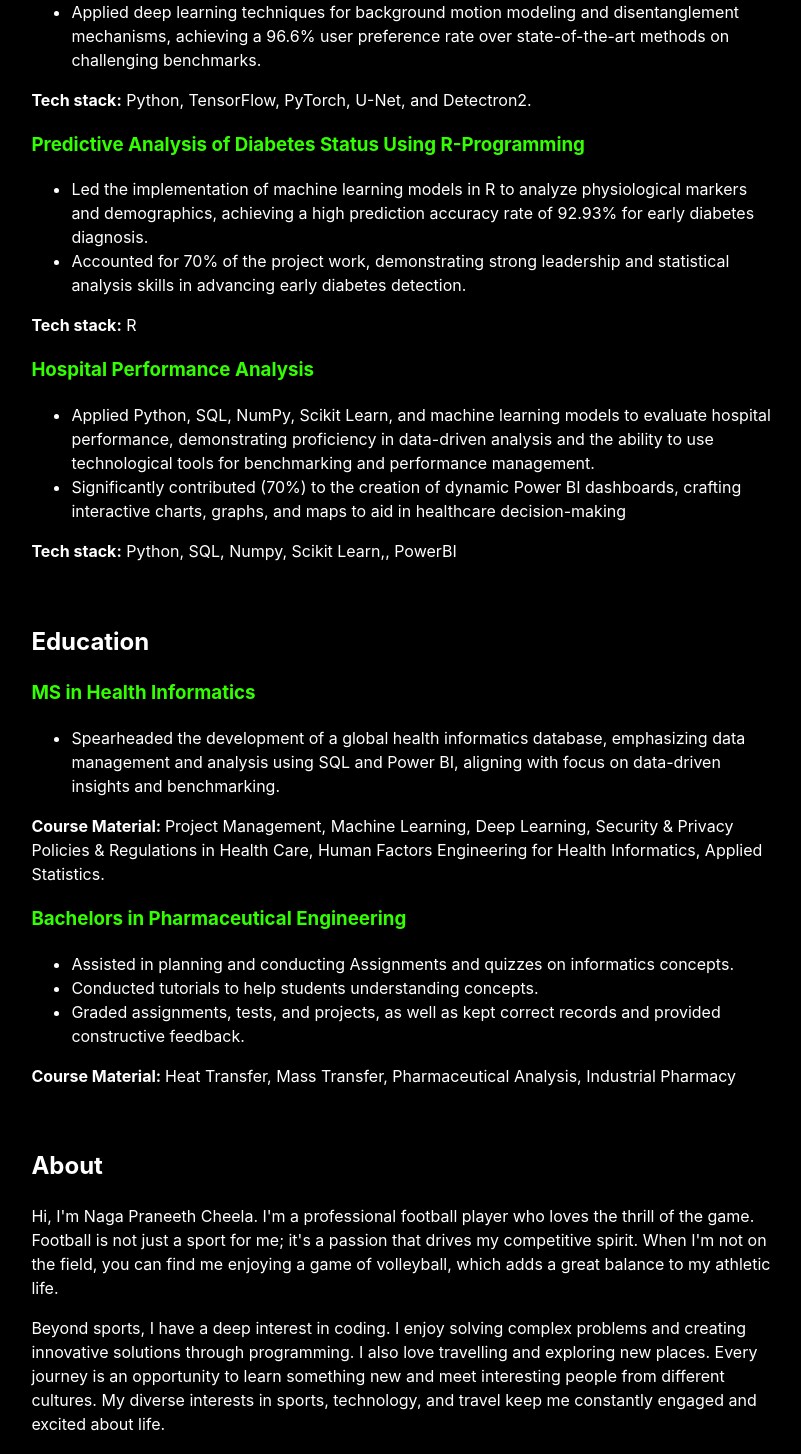
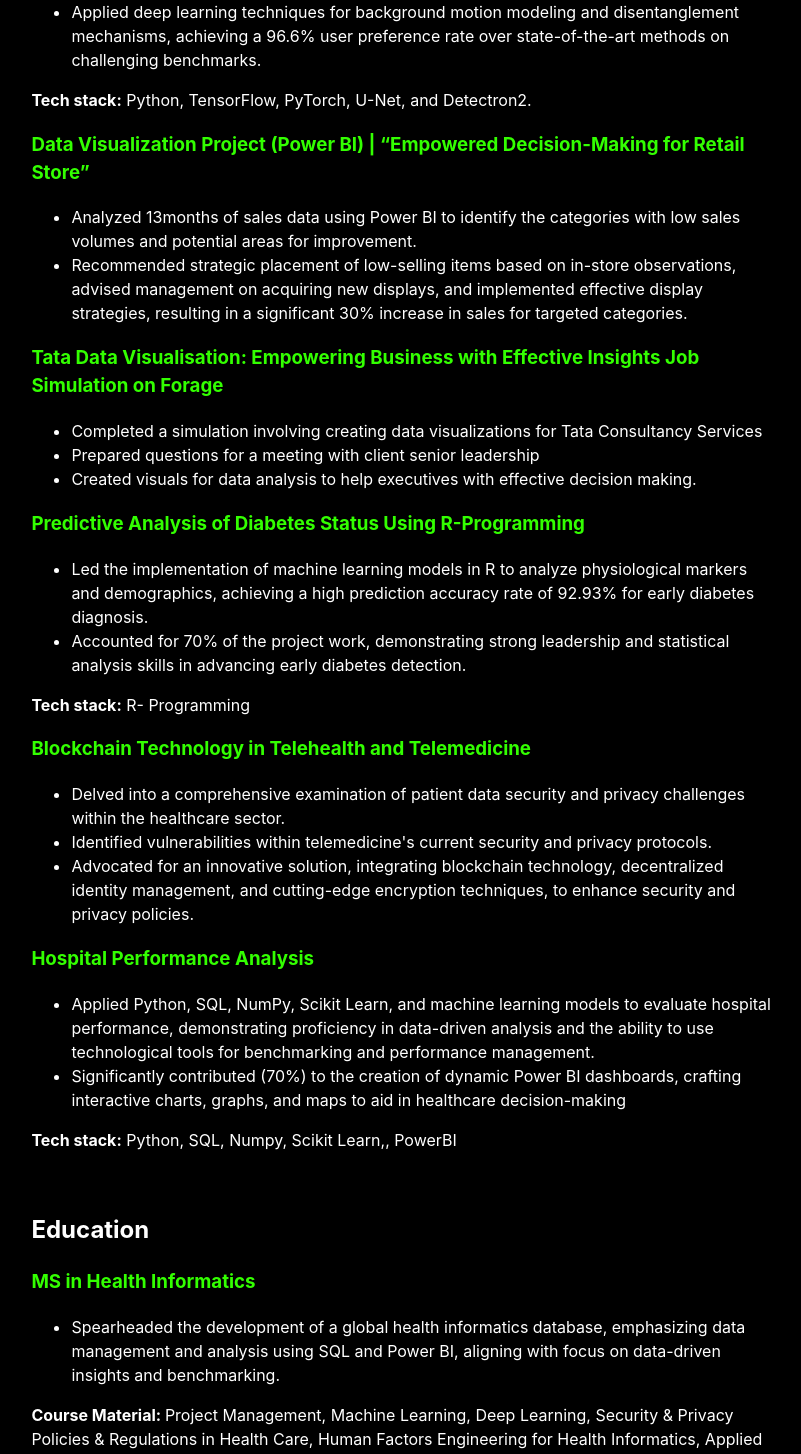
Before and after one commit to nagapraneeth02/portfolio, a React (Vite) app: page / in a window 1280 px wide. Shown: the part 1645-3099 px from the top of the page, without its empty margins (237-1038 px from the left). Built offline with nearby package versions, Linux system fonts and the light colour scheme.

Commit message:
Updated Projects

```diff
--- a/src/components/About.tsx
+++ b/src/components/About.tsx
@@ -7,15 +7,15 @@
 
       <div className="card">
         <p>
-          Hi, I'm Naga Praneeth Cheela. I'm a professional football player who
-          loves the thrill of the game. Football is not just a sport for me;
+          Hi, I'm Naga Praneeth Cheela. I'm a professional Field Hockey player who
+          loves the thrill of the game. Field Hockey is not just a sport for me;
           it's a passion that drives my competitive spirit. When I'm not on the
-          field, you can find me enjoying a game of volleyball, which adds a
+          field, you can find me enjoying a game of Badminton, which adds a
           great balance to my athletic life.{" "}
         </p>
 
         <p>
-          Beyond sports, I have a deep interest in coding. I enjoy solving
+          Beyond sports, I have a deep interest in Programming. I enjoy solving
           complex problems and creating innovative solutions through
           programming. I also love travelling and exploring new places. Every
           journey is an opportunity to learn something new and meet interesting
--- a/src/components/Projects.tsx
+++ b/src/components/Projects.tsx
@@ -30,6 +30,45 @@
 
       <div className="card">
         <h3 className="project-info">
+        Data Visualization Project (Power BI) | “Empowered Decision-Making for Retail Store”
+        </h3>
+        <ul>
+          <li>
+            Analyzed 13months of sales data using Power BI to identify the categories with low sales volumes and potential
+            areas for improvement.
+
+          </li>
+          <li>
+          Recommended strategic placement of low-selling items based on in-store observations,
+          advised management on acquiring new displays, and implemented effective display strategies,
+          resulting in a significant 30% increase in sales for targeted categories.
+
+          </li>
+        </ul>
+
+      </div>
+
+      <div className="card">
+        <h3 className="project-info">
+        Tata Data Visualisation: Empowering Business with Effective Insights Job Simulation on Forage
+        </h3>
+        <ul>
+          <li>
+          Completed a simulation involving creating data visualizations for Tata Consultancy Services
+          </li>
+          <li>
+          Prepared questions for a meeting with client senior leadership
+          </li>
+          <li>
+          Created visuals for data analysis to help executives with effective decision making.
+          </li>
+        </ul>
+
+      </div>
+
+
+      <div className="card">
+        <h3 className="project-info">
           Predictive Analysis of Diabetes Status Using R-Programming
         </h3>
         <ul>
@@ -45,9 +84,29 @@
           </li>
         </ul>
         <p>
-          <strong>Tech stack:</strong> R
+          <strong>Tech stack:</strong> R- Programming
         </p>
       </div>
+
+
+      <div className="card">
+        <h3 className="project-info">
+        Blockchain Technology in Telehealth and Telemedicine
+        </h3>
+        <ul>
+          <li>
+          Delved into a comprehensive examination of patient data security and privacy challenges within the healthcare sector.
+          </li>
+          <li>
+          Identified vulnerabilities within telemedicine's current security and privacy protocols.
+          </li>
+          <li>
+          Advocated for an innovative solution, integrating blockchain technology, decentralized identity management,
+           and cutting-edge encryption techniques, to enhance security and privacy policies.
+          </li>
+        </ul>
+      </div>
+
 
       <div className="card">
         <h3 className="project-info">Hospital Performance Analysis</h3>
```
